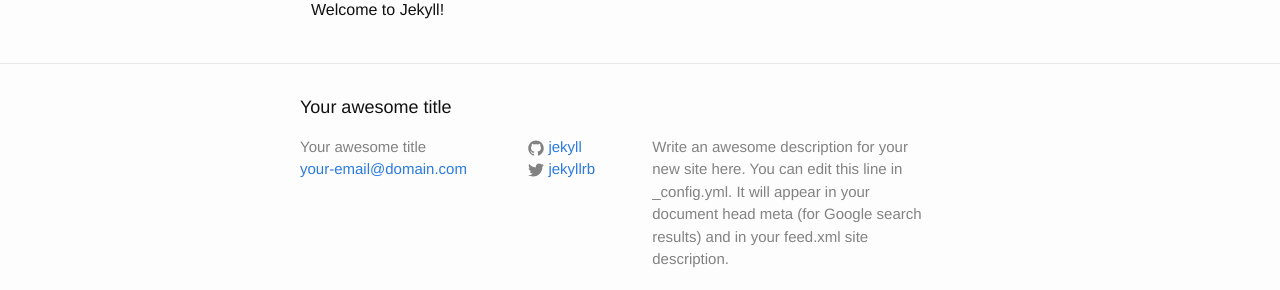
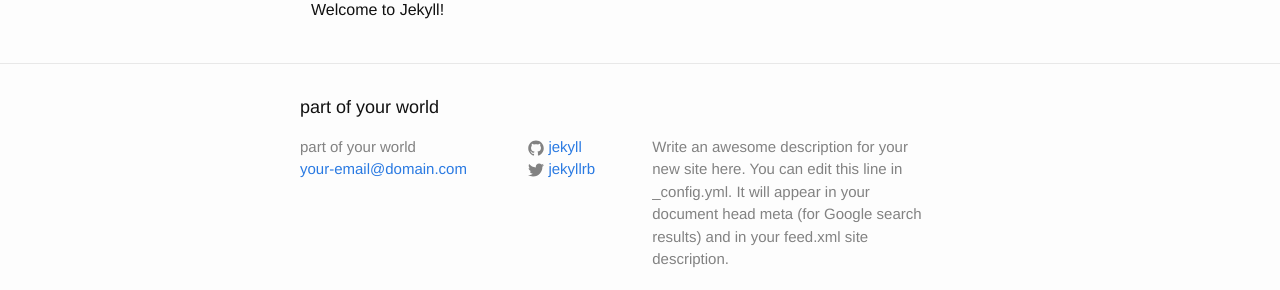
Before and after one commit to brillerkim/eunji, a Jekyll site: the page built from index.html, in a window 1280 px wide. Shown: the part 1149-1439 px from the top of the page. Built offline with Jekyll 4.4.1, drawn with Linux system fonts in a browser that asks for light colours.

Commit message:
2017. 6. 23
test

```diff
--- a/_config.yml
+++ b/_config.yml
@@ -1,12 +1,12 @@
 # Site settings
-title: Your awesome title
+title: part of your world
 email: your-email@domain.com
 description: > # this means to ignore newlines until "baseurl:"
   Write an awesome description for your new site here. You can edit this
   line in _config.yml. It will appear in your document head meta (for
   Google search results) and in your feed.xml site description.
-baseurl: "/urban-theme/" # the subpath of your site, e.g. /blog/
-url: "http://yourdomain.com" # the base hostname & protocol for your site
+baseurl: "/mename/" # the subpath of your site, e.g. /blog/
+url: "https://arai-youn.github.io/mename/" # the base hostname & protocol for your site
 twitter_username: jekyllrb
 github_username:  jekyll
 
```
